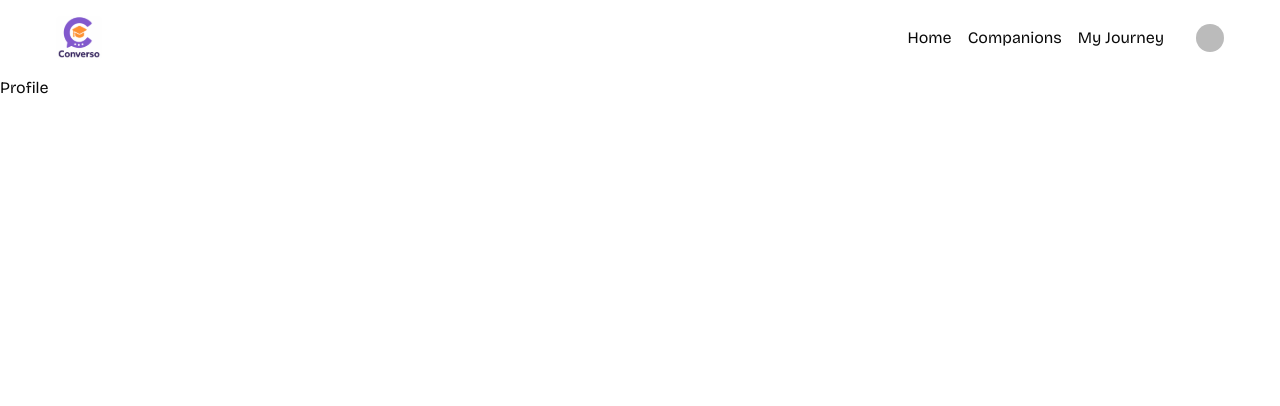
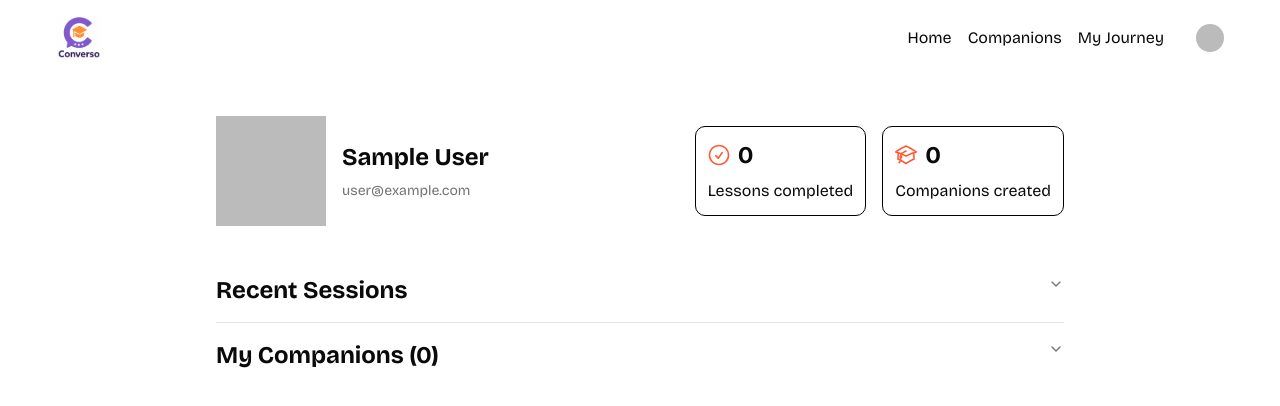
Before and after one commit to keerthikumanduri/Converso, a Next.js app: page /my-journey in a window 1280 px wide. Shown: the top 406 px of the page. Built offline with nearby package versions, Linux system fonts and the light colour scheme; no server answers; the database is empty; sample sign-in values are in the browser's storage; some icons are missing.

Commit message:
Implement Profile page

```diff
--- a/app/my-journey/page.tsx
+++ b/app/my-journey/page.tsx
@@ -1,8 +1,96 @@
-import React from 'react'
+import CompanionsList from "@/components/CompanionsList"
+import {
+  Accordion,
+  AccordionContent,
+  AccordionItem,
+  AccordionTrigger,
+} from "@/components/ui/accordion"
+import { getUserCompanions, getUserSessions } from "@/lib/actions/companion.actions"
+import { currentUser } from "@clerk/nextjs/server"
+import Image from "next/image"
+import { redirect } from "next/navigation"
 
-const Profile = () => {
+const Profile = async () => {
+  const user = await currentUser()
+  if(!user) redirect("/sign-in")
+
+    const companions = await getUserCompanions(user.id)
+    const sessionHistory = await getUserSessions(user.id)
+
   return (
-    <div>Profile</div>
+    <main className="min-lg:w-3/4">
+      <section className="flex justify-between gap-4 max-sm:flex-col items-center">
+        <div className="flex gap-4 items-center">
+          <Image
+            src={user.imageUrl}
+            alt={user.firstName}
+            width={110}
+            height={110}
+          />
+
+          <div className="flex flex-col gap-2">
+            <h1 className="font-bold text-2xl">
+              {user.firstName} {user.lastName}
+            </h1>
+            <p className="text-sm text-muted-foreground">
+              {user.emailAddresses[0].emailAddress}
+            </p>
+          </div>
+        </div>
+
+        <div className="flex gap-4">
+          <div className="border border-black rounded-lg p-3 gap-2 flex flex-col h-fit">
+            <div className="flex gap-2 items-center">
+              <Image
+                src="/icons/check.svg"
+                alt="checkmark"
+                width={22}
+                height={22}
+              />
+              <p className="text-2xl font-bold">
+                {sessionHistory.length}
+              </p>
+            </div>
+            <div>
+              Lessons completed
+            </div>
+          </div>
+          <div className="border border-black rounded-lg p-3 gap-2 flex flex-col h-fit">
+            <div className="flex gap-2 items-center">
+              <Image
+                src="/icons/cap.svg"
+                alt="checkmark"
+                width={22}
+                height={22}
+              />
+              <p className="text-2xl font-bold">
+                {companions.length}
+              </p>
+            </div>
+            <div>
+              Companions created
+            </div>
+          </div>
+        </div>
+
+      </section>
+        <Accordion type="multiple">
+          <AccordionItem value="recent">
+            <AccordionTrigger className="text-2xl font-bold">Recent Sessions</AccordionTrigger>
+            <AccordionContent>
+              <CompanionsList title="Recent Sessions" companions={sessionHistory}/>
+            </AccordionContent>
+          </AccordionItem>
+          <AccordionItem value="companions">
+            <AccordionTrigger className="text-2xl font-bold">
+              My Companions {`(${companions.length})`}
+            </AccordionTrigger>
+            <AccordionContent>
+              <CompanionsList title="My Companions" companions={companions}/>
+            </AccordionContent>
+          </AccordionItem>
+        </Accordion>
+    </main>
   )
 }
 
--- a/app/page.tsx
+++ b/app/page.tsx
@@ -2,43 +2,31 @@ import CompanionCard from '@/components/CompanionCard'
 import CompanionsList from '@/components/CompanionsList'
 import CTA from '@/components/CTA'
 import { recentSessions } from '@/constants'
+import { getAllCompanions, getRecentSessions } from '@/lib/actions/companion.actions'
+import { getSubjectColor } from '@/lib/utils'
 
-const Page = () => {
+const Page = async () => {
+  const companions = await getAllCompanions({ limit: 3});
+  const recentSessionsCompanions = await getRecentSessions(10)
   return (
     <main>
       <h1 className='text-2xl underline'>Popular Companions</h1>
       <section className='home-section'>
-        <CompanionCard
-          id="123"
-          name="Neura the Brainy Explorer"
-          topic="Neural Network of the Brain"
-          subject="science"
-          duration={45}
-          color="#BDE7FF"
-        />
-        <CompanionCard
-          id="456"
-          name="Countsy the Number Wizard"
-          topic="Derivatives and Integrals"
-          subject="maths"
-          duration={30}
-          color="#e5d0ff"
-        />
-        <CompanionCard
-          id="789"
-          name="Verba the Vocabulary Builder"
-          topic="language"
-          subject="English Literature"
-          duration={30}
-          color="#FFDA6E"
-        />
+
+        {companions.map((companion) => (
+            <CompanionCard
+              key={companion.id}
+              {...companion}
+              color={getSubjectColor(companion.subject)}
+          />
+        ))}
 
       </section>
 
       <section className='home-section'>
         <CompanionsList
           title="Recently completed sessions"
-          companions={recentSessions}
+          companions={recentSessionsCompanions}
           classNames="w-2/3 max-lg:w-full"
         />
         <CTA/>
--- a/components/CompanionsList.tsx
+++ b/components/CompanionsList.tsx
@@ -20,7 +20,7 @@ interface CompanionsListProps {
 const CompanionsList = ({title, companions, classNames}: CompanionsListProps) => {
   return (
     <article className={cn("companion-list", classNames)}>
-      <h2 className='font-bold text-3xl'>Recent sessions</h2>
+      <h2 className='font-bold text-3xl'>{title}</h2>
 
       <Table>
         <TableHeader>
--- /dev/null
+++ b/components/ui/accordion.tsx
@@ -0,0 +1,66 @@
+"use client"
+
+import * as React from "react"
+import * as AccordionPrimitive from "@radix-ui/react-accordion"
+import { ChevronDownIcon } from "lucide-react"
+
+import { cn } from "@/lib/utils"
+
+function Accordion({
+  ...props
+}: React.ComponentProps<typeof AccordionPrimitive.Root>) {
+  return <AccordionPrimitive.Root data-slot="accordion" {...props} />
+}
+
+function AccordionItem({
+  className,
+  ...props
+}: React.ComponentProps<typeof AccordionPrimitive.Item>) {
+  return (
+    <AccordionPrimitive.Item
+      data-slot="accordion-item"
+      className={cn("border-b last:border-b-0", className)}
+      {...props}
+    />
+  )
+}
+
+function AccordionTrigger({
+  className,
+  children,
+  ...props
+}: React.ComponentProps<typeof AccordionPrimitive.Trigger>) {
+  return (
+    <AccordionPrimitive.Header className="flex">
+      <AccordionPrimitive.Trigger
+        data-slot="accordion-trigger"
+        className={cn(
+          "focus-visible:border-ring focus-visible:ring-ring/50 flex flex-1 items-start justify-between gap-4 rounded-md py-4 text-left text-sm font-medium transition-all outline-none hover:underline focus-visible:ring-[3px] disabled:pointer-events-none disabled:opacity-50 [&[data-state=open]>svg]:rotate-180",
+          className
+        )}
+        {...props}
+      >
+        {children}
+        <ChevronDownIcon className="text-muted-foreground pointer-events-none size-4 shrink-0 translate-y-0.5 transition-transform duration-200" />
+      </AccordionPrimitive.Trigger>
+    </AccordionPrimitive.Header>
+  )
+}
+
+function AccordionContent({
+  className,
+  children,
+  ...props
+}: React.ComponentProps<typeof AccordionPrimitive.Content>) {
+  return (
+    <AccordionPrimitive.Content
+      data-slot="accordion-content"
+      className="data-[state=closed]:animate-accordion-up data-[state=open]:animate-accordion-down overflow-hidden text-sm"
+      {...props}
+    >
+      <div className={cn("pt-0 pb-4", className)}>{children}</div>
+    </AccordionPrimitive.Content>
+  )
+}
+
+export { Accordion, AccordionItem, AccordionTrigger, AccordionContent }
--- a/package.json
+++ b/package.json
@@ -12,6 +12,7 @@
     "@clerk/nextjs": "^6.34.0",
     "@hookform/resolvers": "^5.2.2",
     "@jsmastery/utils": "^1.0.2",
+    "@radix-ui/react-accordion": "^1.2.12",
     "@radix-ui/react-label": "^2.1.7",
     "@radix-ui/react-select": "^2.2.6",
     "@radix-ui/react-slot": "^1.2.3",
```
Also changed, not shown: 1 other file (tests, documents, lock files or other folders).
